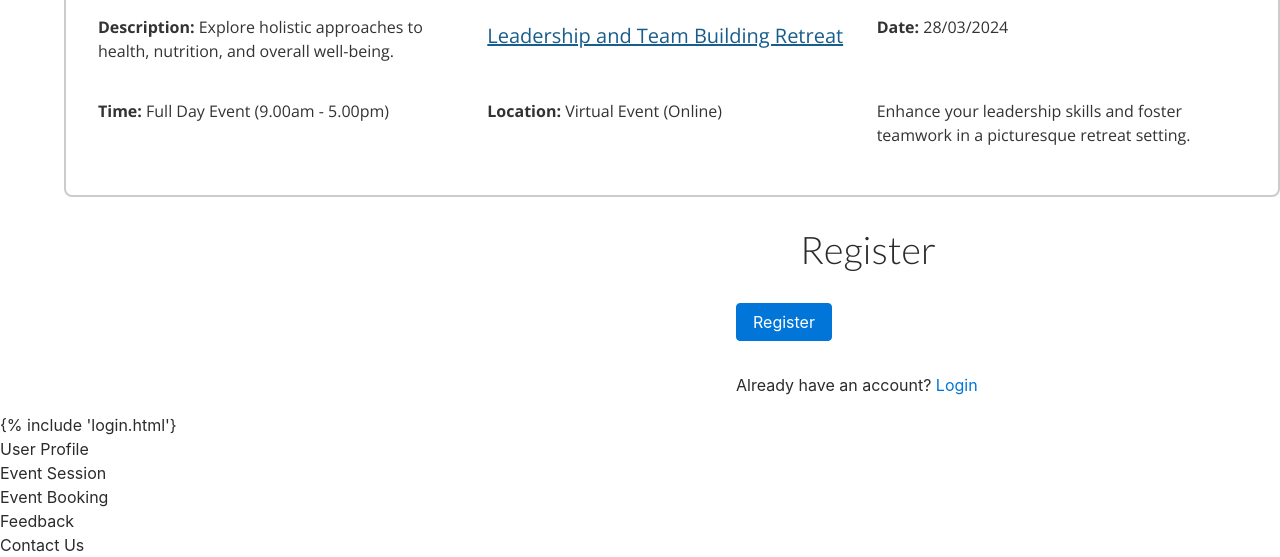
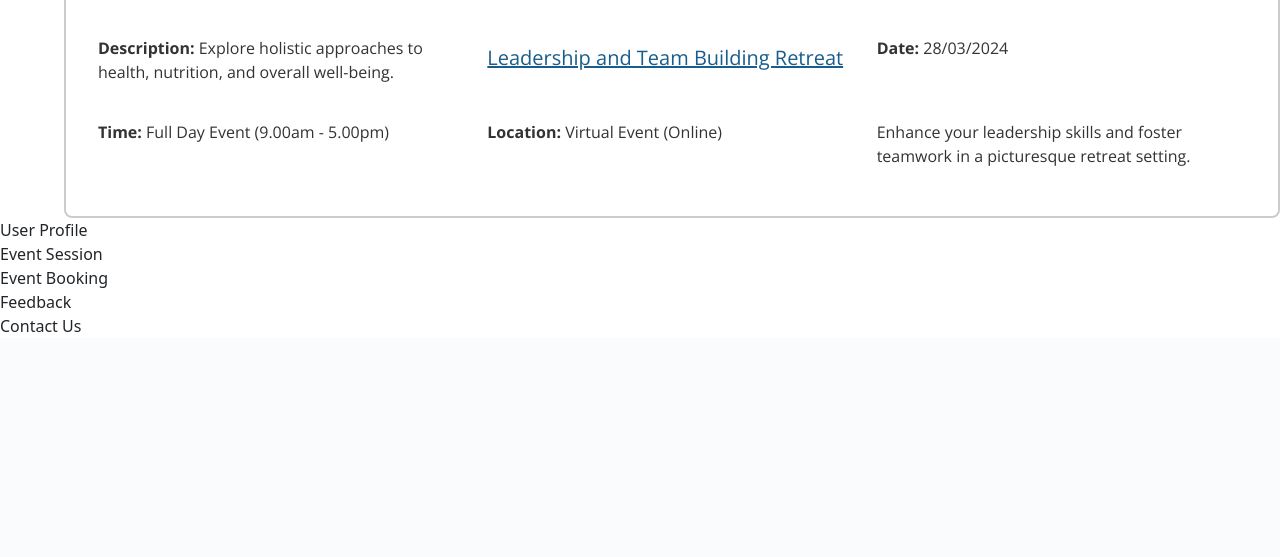
Before and after one commit to rosg150498/thrivesync, a Django app: page / in a window 1280 px wide; the page is wider, and only the part inside the window is pictured. Shown: the part 3480-4037 px from the top of that part. After the commit the page ends 3812 px from the top of that part, so only its background shows below. Run offline with Django 4.2, Linux system fonts and the light colour scheme; some libraries are stand-ins or nearby versions.

Commit message:
Remove duplicated registration and login form to index.html

```diff
--- a/project/templates/index.html
+++ b/project/templates/index.html
@@ -1,3 +1,5 @@
+{% load static %}
+
 <!DOCTYPE html>
 <html lang="en">
 <head>
@@ -6,9 +8,6 @@
     <title>Index</title>
     <meta name="description" content="A platform for individuals for Personal and Professional Development Events">
     <meta name="keywords" content="platform, indivuals, personal development, professional development, events">
-
-
-    {% load static %}
 
     <!-- Bootstrap CSS -->
     <link rel="stylesheet" href="https://cdn.jsdelivr.net/npm/bootstrap@5.3.0/dist/css/bootstrap.min.css" integrity="...">
@@ -159,18 +158,6 @@
 </section>
 
 
-<section id="register">
-    <!-- Include registration form-->
-    {% include 'register.html' %}
-</section>
-
-
-<section id="login">
-    <!-- Include Login Form-->
-    {% include 'login.html'}
-</section>
-
-
 <section>
     User Profile
 </section>
```
